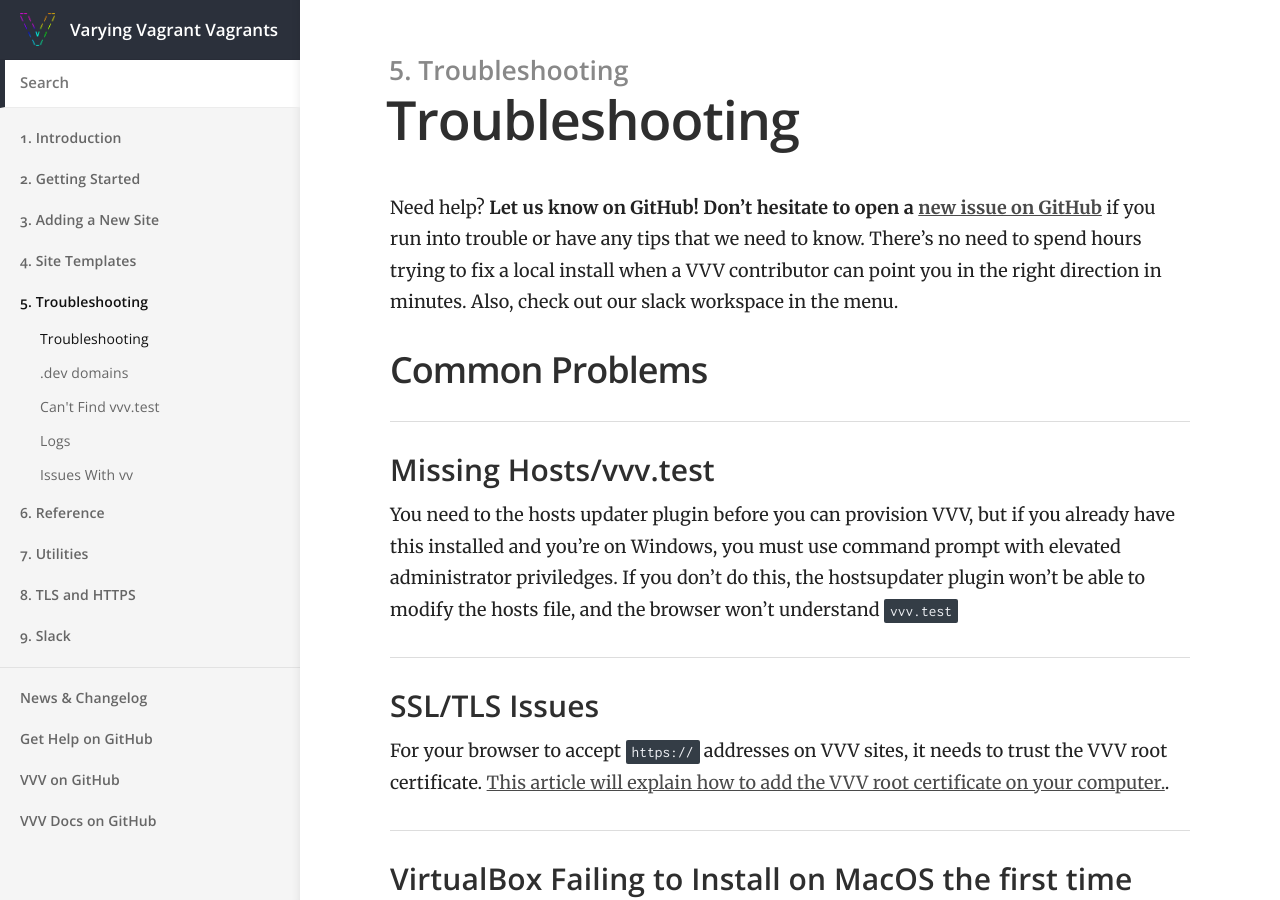
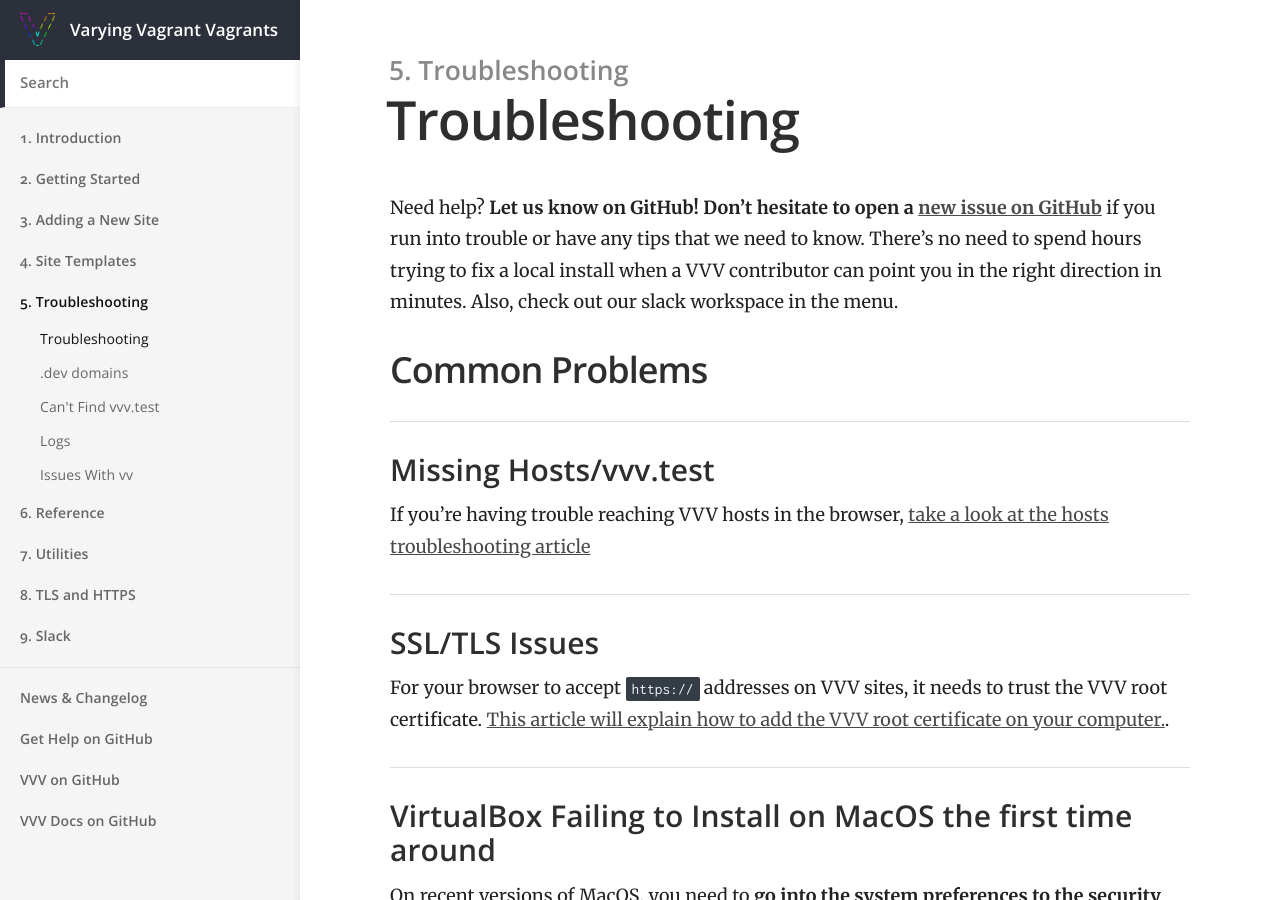
Before and after one commit to Varying-Vagrant-Vagrants/varyingvagrantvagrants.org, a Jekyll site: the page built from docs/en-US/troubleshooting/index.md, in a window 1280 px wide and 900 px high. Built offline with Jekyll 4.4.1, drawn with Linux system fonts in a browser that asks for light colours.

Commit message:
Update index.md

```diff
--- a/docs/en-US/troubleshooting/index.md
+++ b/docs/en-US/troubleshooting/index.md
@@ -12,7 +12,7 @@ Need help? **Let us know on GitHub! Don't hesitate to open a [new issue on GitHu
 
 ### Missing Hosts/vvv.test
 
-You need to the hosts updater plugin before you can provision VVV, but if you already have this installed and you're on Windows, you must use command prompt with elevated administrator priviledges. If you don't do this, the hostsupdater plugin won't be able to modify the hosts file, and the browser won't understand `vvv.test`
+If you're having trouble reaching VVV hosts in the browser, [take a look at the hosts troubleshooting article](hosts.md)
 
 ### SSL/TLS Issues
 
```
